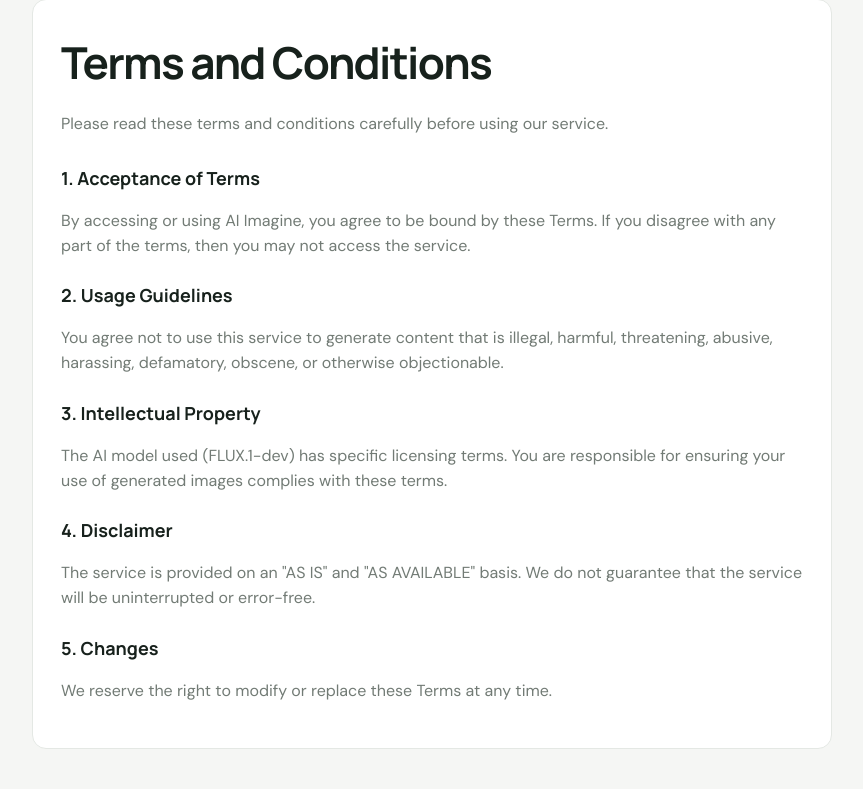
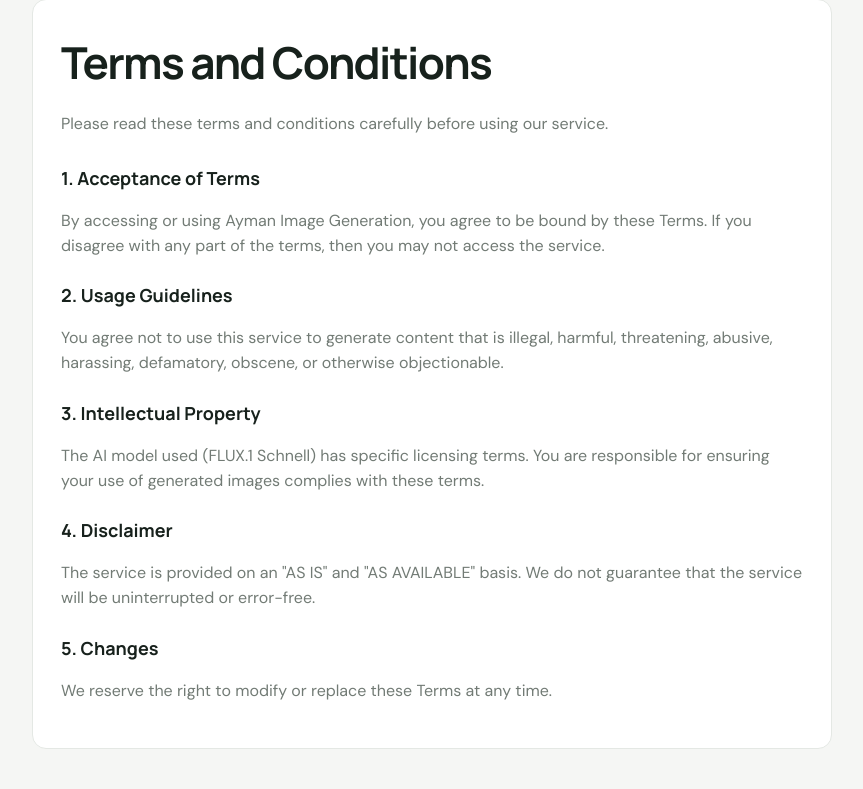
Before and after one commit to MohammedAyman07/ai-image-generator, a Flask app: page /terms in a window 1280 px wide. Shown: the part 180-969 px from the top of the page, without its empty margins (58-921 px from the left). Run offline with Flask 3, Linux system fonts and the light colour scheme.

Commit message:
Update terms page branding and model

```diff
--- a/templates/terms.html
+++ b/templates/terms.html
@@ -1,6 +1,6 @@
 {% extends 'base.html' %}
 
-{% block title %}Terms & Conditions - AI Imagine{% endblock %}
+{% block title %}Terms & Conditions - Ayman Image Generation{% endblock %}
 
 {% block content %}
 <div class="glass-panel" style="padding: 40px;">
@@ -9,7 +9,7 @@
         <p>Please read these terms and conditions carefully before using our service.</p>
 
         <h2>1. Acceptance of Terms</h2>
-        <p>By accessing or using AI Imagine, you agree to be bound by these Terms. If you disagree with any part of the
+        <p>By accessing or using Ayman Image Generation, you agree to be bound by these Terms. If you disagree with any part of the
             terms, then you may not access the service.</p>
 
         <h2>2. Usage Guidelines</h2>
@@ -17,7 +17,7 @@
             harassing, defamatory, obscene, or otherwise objectionable.</p>
 
         <h2>3. Intellectual Property</h2>
-        <p>The AI model used (FLUX.1-dev) has specific licensing terms. You are responsible for ensuring your use of
+        <p>The AI model used (FLUX.1 Schnell) has specific licensing terms. You are responsible for ensuring your use of
             generated images complies with these terms.</p>
 
         <h2>4. Disclaimer</h2>
```
